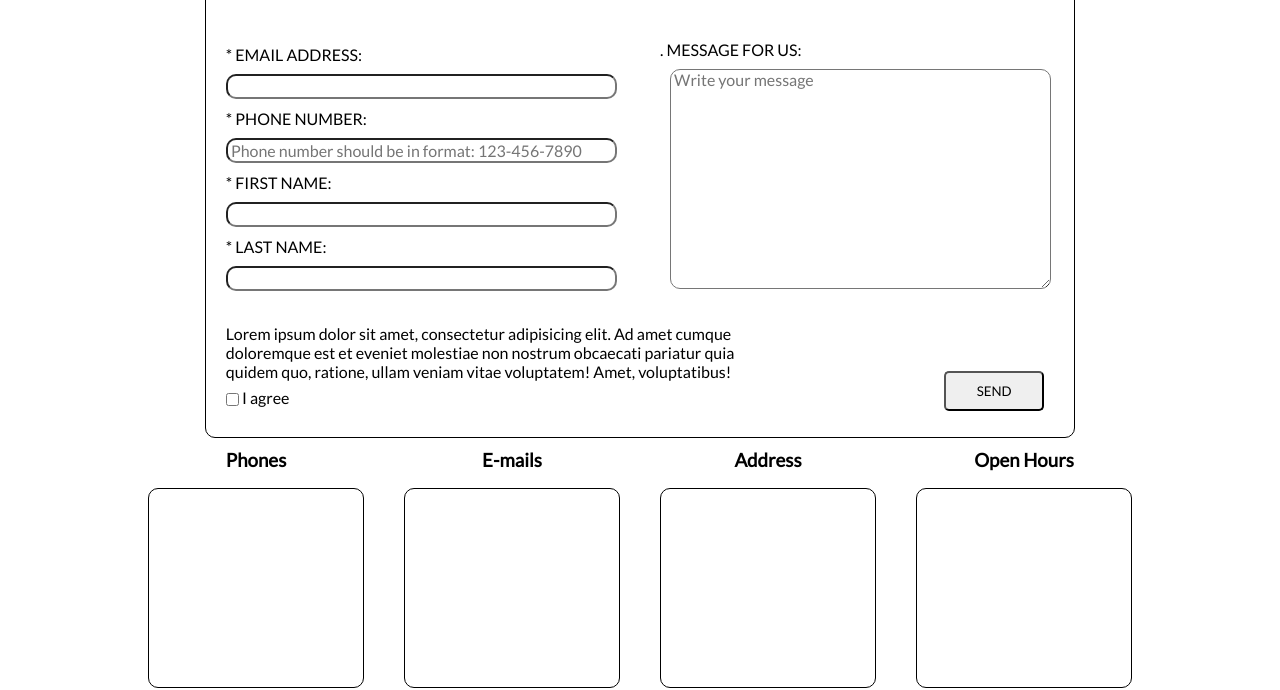
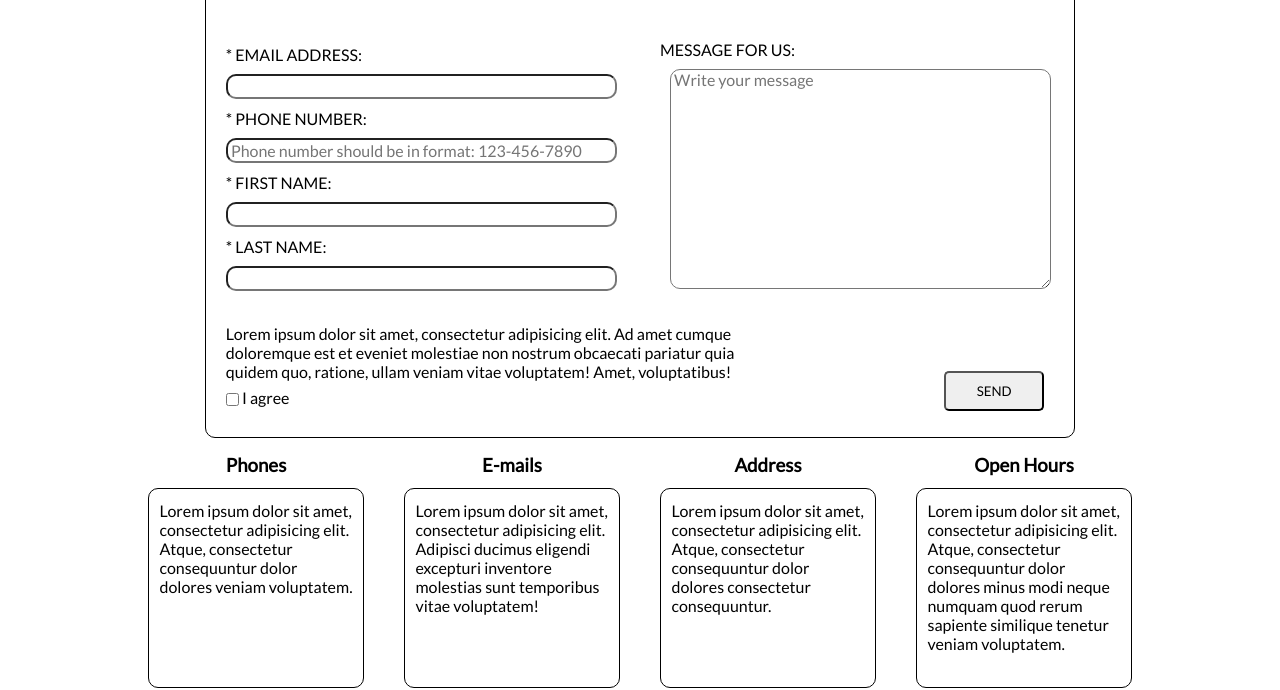
Before and after one commit to nikol0020/siteOfEstate, a website: page src/pages/page-contacts.html in a window 1280 px wide. Shown: the part 262-952 px from the top of the page. Drawn offline with nearby package versions, Linux system fonts and the light colour scheme; files that its build step writes are made by us from their sources; a web font is replaced by a local one.

Commit message:
SE-2: changed some styles

```diff
--- a/src/pages/page-contacts.html
+++ b/src/pages/page-contacts.html
@@ -38,7 +38,7 @@
             <input type="text" class="contacts-form__last-name" name="form_last_name" id="formLastName" required>
         </div>
         <div class="contacts-form__persons-message">
-            <label for="formMessage" class="contacts-form__label">. MESSAGE FOR US:
+            <label for="formMessage" class="contacts-form__label">MESSAGE FOR US:
                 <textarea class="contacts-form__message" name="message" id="formMessage"
                           placeholder=" Write your message" row="10" cols="50"></textarea></label>
         </div>
@@ -52,15 +52,27 @@
     <section class="contacts__information">
         <div class="contacts__information--phones">
             <h3 class="contacts__information-title">Phones</h3>
+            <p>Lorem ipsum dolor sit amet, consectetur adipisicing elit. Atque, consectetur consequuntur dolor dolores
+                veniam voluptatem.
+            </p>
         </div>
         <div class="contacts__information--emails">
             <h3 class="contacts__information-title">E-mails</h3>
+            <p>Lorem ipsum dolor sit amet, consectetur adipisicing elit. Adipisci ducimus eligendi excepturi inventore
+                molestias sunt temporibus vitae voluptatem!
+            </p>
         </div>
         <div class="contacts__information--address">
             <h3 class="contacts__information-title">Address</h3>
+            <p>Lorem ipsum dolor sit amet, consectetur adipisicing elit. Atque, consectetur consequuntur dolor dolores
+                consectetur consequuntur.
+            </p>
         </div>
         <div class="contacts__information--open-hours">
             <h3 class="contacts__information-title">Open Hours</h3>
+            <p>Lorem ipsum dolor sit amet, consectetur adipisicing elit. Atque, consectetur consequuntur dolor dolores
+                minus modi neque numquam quod rerum sapiente similique tenetur veniam voluptatem.
+            </p>
         </div>
     </section>
 </main>
--- a/src/sass/_contacts-information.scss
+++ b/src/sass/_contacts-information.scss
@@ -1,6 +1,7 @@
 .contacts__information {
   display: flex;
   justify-content: center;
+
   &--phones, &--emails,
   &--address, &--open-hours {
     display: block;
@@ -8,10 +9,12 @@
     height: 200px;
     margin: 2%;
     border: 1px solid #000000;
+    text-align: left;
+    padding: 0 10px;
   }
   &-title {
     text-align: center;
-    margin-top: -40px;
+    margin: -35px 0 25px;
   }
 
 }
```
